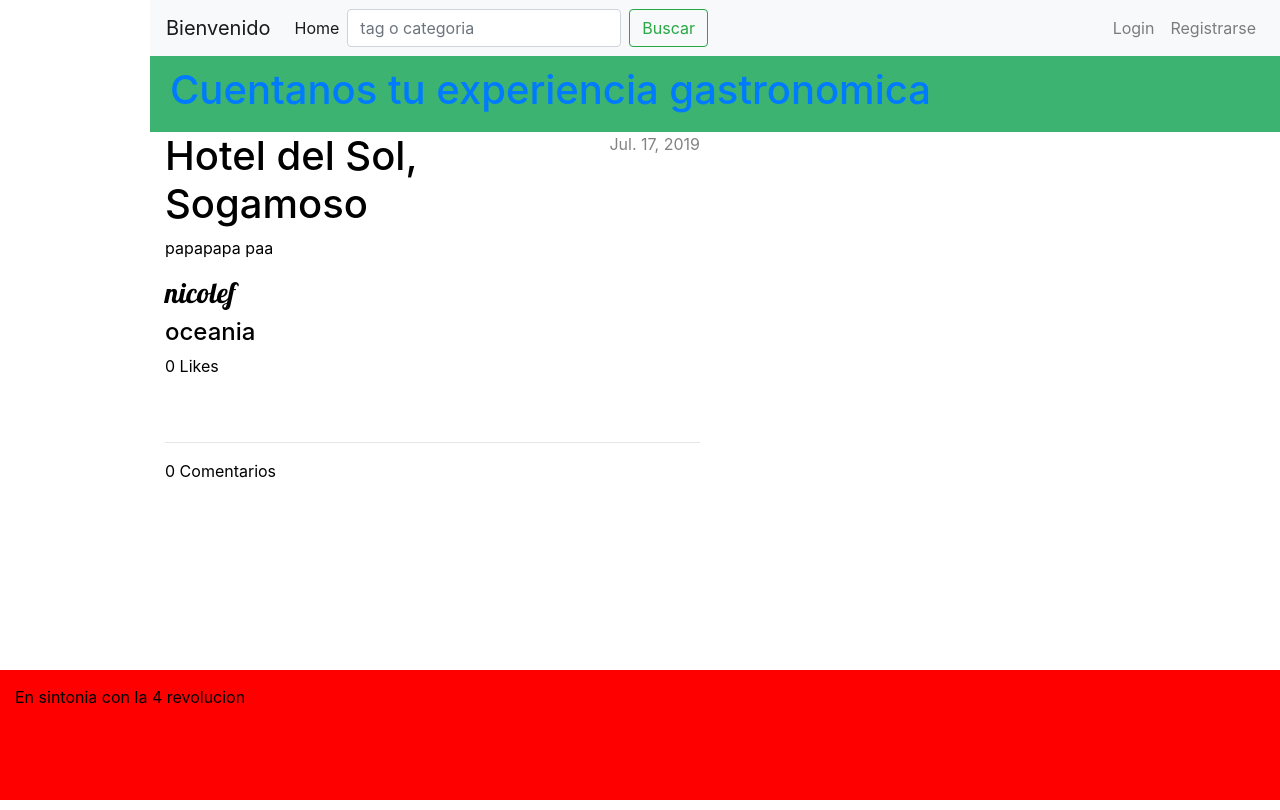
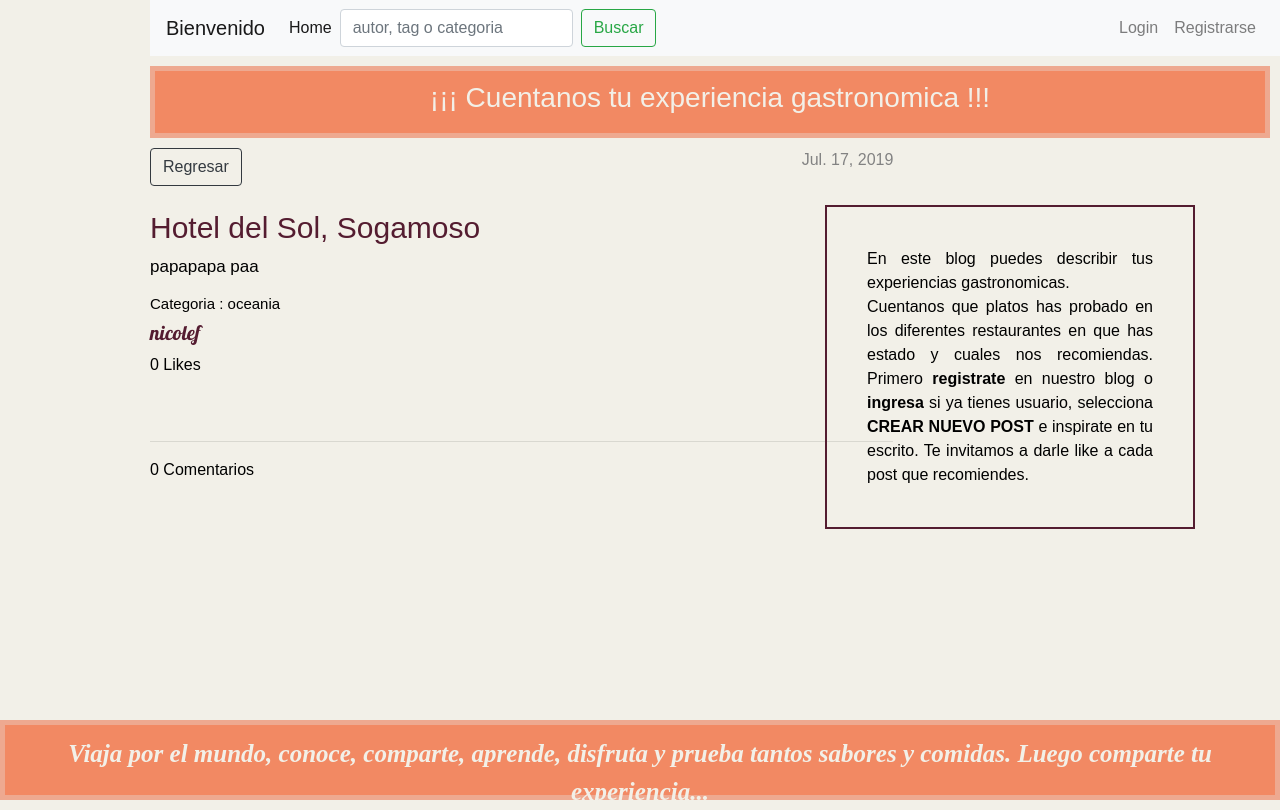
Before and after one commit to NicolefAvella/blog_Restaurante, a Django app: page /blog/post/22/ in a window 1280 px wide. Run offline with Django 3.2, Linux system fonts and the light colour scheme; data comes from the database, SQL or seed files in the repository; both versions use the stored data as it was after the commit; some libraries are stand-ins or nearby versions.

Commit message:
Agregado estilos

```diff
--- a/restaurante/forms.py
+++ b/restaurante/forms.py
@@ -14,12 +14,12 @@ class RestauranteForm(forms.ModelForm):
         }
 
 class LoginForm(forms.Form):
-	username= forms.CharField(label="usuario")
-	password = forms.CharField(label="contraseña", widget=forms.PasswordInput)
+	username= forms.CharField(label="Usuario")
+	password = forms.CharField(label="Contraseña", widget=forms.PasswordInput)
 
 class RegistrationForm(forms.ModelForm):
-    password = forms.CharField(label="contraseña", widget=forms.PasswordInput(attrs={'placeholder':'Ingrese contraseña aqui'}))
-    confirm_password = forms.CharField(label=" confirmar contraseña", widget=forms.PasswordInput(attrs={'placeholder':'Confirmar contraseña'}))
+    password = forms.CharField(label="Contraseña", widget=forms.PasswordInput(attrs={'placeholder':'Ingrese contraseña aqui'}))
+    confirm_password = forms.CharField(label=" Confirmar contraseña", widget=forms.PasswordInput(attrs={'placeholder':'Confirmar contraseña'}))
 
     class Meta:
         model = User
--- a/restaurante/static/css/style.css
+++ b/restaurante/static/css/style.css
@@ -3,22 +3,90 @@ html{
     min-height: 100%;
 }
 
+
+.titlefirst{
+
+    font-size: 28px;
+    color: #F2F0E8;
+    font-family: sans-serif;
+
+}
+
 .page-header {
-    background-color: #3CB371;
-    margin-top: 0;
-    padding: 10px 10px 10px 20px;
+
+    background-color: #F28963;
+    margin : 10px 10px 10px 0px;
+    padding: 10px 10px 10px 10px;
+    border: 5px solid #EEA990;
+    text-align: center;
+
+
 }
+
 
 
 
 body {
     padding-left: 150px;
     color: #000000;
+    margin-bottom: 150px;
+    background-color: #F2F0E8;
+    font-family: sans-serif
 }
 
-h3{
+div div .titul{
+    font-family: sans-serif;
+    font-size: 30px;
+    color: #541C30;
+}
+
+.img-thumbnail{
+
+     border: 1px solid #541C30;
+     margin : 10px 10px 10px 0px;
+}
+
+
+h2{
+    font-family: sans-serif;
+    font-size: 30px;
+    color: #541C30;
+}
+
+div div .autor, h3{
     font-family: 'Lobster', cursive;
+    color: #541C30;
+    font-size: 20px;
 }
+
+h4{
+    font-family: sans-serif;
+    font-size: 15px;
+}
+
+.texto{
+    font-family: sans-serif;
+    font-size: 17px;
+
+
+}
+
+
+
+.introdu{
+    float: right;
+    position: absolute;
+    top: 200px;
+    right:80px;
+    width: 370px;
+    padding: 40px;
+    color: black;
+    text-align: justify;
+    margin : 5px 5px 5px 5px;
+    border: 2px solid #541C30;
+}
+
+
 
 .date2 {
     float: right;
@@ -37,8 +105,14 @@ h3{
     bottom: 0;
     left: 0;
     right: 0;
-    height: 130px;
-    padding: 15px;
-    background-color: red;
-
+    height: 80px;
+    padding: 10px;
+    border: 5px solid #EEA990;
+    background-color: #F28963;
+    font-family: "Latin Modern Roman 10";
+    font-style: oblique;
+    font-size: 25px;
+    text-align: center;
+    font-weight: bold;
+    color: #F2F0E8 ;
 }
--- a/restaurante/templates/registro/register.html
+++ b/restaurante/templates/registro/register.html
@@ -4,6 +4,6 @@
 	<form method="POST">
     	{% csrf_token %}
         {{ form.as_p }}
-        <button type="submit" class="save btn btn-default">Crear</button>
+        <button type="submit" class="save btn btn-outline-dark">Crear</button>
     </form>
 {% endblock %}
--- a/restaurante/templates/restaurante/base.html
+++ b/restaurante/templates/restaurante/base.html
@@ -6,21 +6,21 @@
         <link href='//fonts.googleapis.com/css?family=Lobster&subset=latin,latin-ext' rel='stylesheet' type='text/css'>
         <link rel="stylesheet" href="{% static 'css/style.css' %}">
 
-
     </head>
     <body>
        {% include 'restaurante/navbar.html' %}
 
         <div class="page-header">
-            <h1><a href="#">Cuentanos tu experiencia gastronomica</a></h1>
+            <h1><a href="#" class="titlefirst"> ¡¡¡ Cuentanos tu experiencia gastronomica !!!</a></h1>
 
             {% if user.is_authenticated %}
-            <a href="{% url 'restaurante:post_new' %}" class="top-menu"><span class="glyphicon glyphicon-plus"></span>Crear Nuevo Post</a>
+            <a class="btn btn-warning" href="{% url 'restaurante:post_new' %}"><span class="glyphicon glyphicon-plus"></span>Crear Nuevo Post</a>
             {% endif %}
         </div>
-        <div class="content container">
+
+        <div class="content-container">
             <div class="row">
-                <div class="col-md-6">
+                <div class="col-md-8">
                 {% block content %}
                 {% endblock %}
                 <br>
@@ -28,7 +28,9 @@
             </div>
         </div>
 
-        {% include 'restaurante/footer.html' %}
+        <p class="introdu"> En este blog puedes describir tus experiencias gastronomicas. <br> Cuentanos que platos has probado en los diferentes restaurantes en que has estado y cuales nos recomiendas.
+        Primero <b> registrate </b> en nuestro blog o <b> ingresa </b> si ya tienes usuario, selecciona <b>CREAR NUEVO POST</b> e inspirate en tu escrito. Te invitamos a darle like a cada post que recomiendes. <br>
+
 
         <script src="https://code.jquery.com/jquery-3.3.1.slim.min.js" integrity="sha384-q8i/X+965DzO0rT7abK41JStQIAqVgRVzpbzo5smXKp4YfRvH+8abtTE1Pi6jizo" crossorigin="anonymous"></script>
         <script src="https://cdnjs.cloudflare.com/ajax/libs/popper.js/1.14.7/umd/popper.min.js" integrity="sha384-UO2eT0CpHqdSJQ6hJty5KVphtPhzWj9WO1clHTMGa3JDZwrnQq4sF86dIHNDz0W1" crossorigin="anonymous"></script>
@@ -38,6 +40,7 @@
         {% block js %}
         {% endblock %}
 
+        {% include 'restaurante/footer.html' %}
     </body>
 
 </html>
--- a/restaurante/templates/restaurante/footer.html
+++ b/restaurante/templates/restaurante/footer.html
@@ -1,7 +1,4 @@
-<footer class="footer text-black">
-	<div class="row">
-		<div class="col-md-4"
-		<p>En sintonia con la 4 revolucion</p>
-		</div>
-	</div>
+<footer class="footer">
+	<p>Viaja por el mundo, conoce, comparte, aprende, disfruta y prueba tantos sabores y comidas. Luego comparte tu experiencia... </p>
+
 </footer>
--- a/restaurante/templates/restaurante/navbar.html
+++ b/restaurante/templates/restaurante/navbar.html
@@ -1,4 +1,4 @@
- <nav class="navbar navbar-expand-lg navbar-light bg-light">
+<nav class="navbar navbar-expand-lg navbar-light bg-light">
   <a class="navbar-brand" href="#">Bienvenido</a>
     <button class="navbar-toggler" type="button" data-toggle="collapse" data-target="#navbarSupportedContent" aria-controls="navbarSupportedContent" aria-expanded="false" aria-label="Toggle navigation">
       <span class="navbar-toggler-icon"></span>
@@ -10,7 +10,7 @@
           <a class="nav-link" href="{% url 'restaurante:post_restaurant' %}">Home <span class="sr-only">(current)</span></a>
         </li>
         <form class="form-inline my-2 my-lg-0">
-            <input class="form-control mr-sm-2" type="search" placeholder="tag o categoria" aria-label="Search" name='q'>
+            <input class="form-control mr-sm-2" type="search" placeholder="autor, tag o categoria" aria-label="Search" name='q'>
             <button class="btn btn-outline-success my-2 my-sm-0" type="submit">Buscar</button>
         </form>
       </ul>
--- a/restaurante/templates/restaurante/post_detail.html
+++ b/restaurante/templates/restaurante/post_detail.html
@@ -8,12 +8,17 @@
             </div>
         {% endif %}
         {% if request.user == post.autor or user.is_superuser %}
-        <a class="btn btn-default" href="{% url 'restaurante:post_edit' pk=post.pk %}"><span class="glyphicon glyphicon-pencil">Editar</span></a>
+        <a class="btn btn-outline-dark" href="{% url 'restaurante:post_edit' pk=post.pk %}"><span class="glyphicon glyphicon-pencil">Editar</span></a>
         {% endif %}
-        <h1>{{ post.titulo }}</h1>
-        <p>{{ post.texto|linebreaksbr }}</p>
+
+        <a class="btn btn btn-outline-dark" href="{% url 'restaurante:post_restaurant' %}">Regresar <span class="sr-only">(current)</span></a>
+
+        <br><br>
+        <h2>{{ post.titulo }}</h2>
+        <p class="texto">{{ post.texto|linebreaksbr }}</p>
+        <h4>Categoria : {{ post.categoria }}</h4>
         <h3>{{ post.autor }}</h3>
-        <h4>{{ post.categoria }}</h4>
+
 
         <div id="like-section">
             {% include 'restaurante/like_section.html' %}
--- a/restaurante/templates/restaurante/post_edit.html
+++ b/restaurante/templates/restaurante/post_edit.html
@@ -4,7 +4,7 @@
     <h1>Nuevo post</h1>
     <form method="POST" class="post-form">{% csrf_token %}
         {{ form.as_p }}
-        <button type="submit" class="btn btn-oulined-success">Guardar</button>
+        <button type="submit" class="btn btn-outline-dark">Guardar</button>
     </form>
 {% endblock %}
 
--- a/restaurante/templates/restaurante/registro.html
+++ b/restaurante/templates/restaurante/registro.html
@@ -5,7 +5,7 @@
     	{% csrf_token %}
         {{ form.as_p }}
 
-        <button type="submit" class="save btn btn-default">Ingresar</button>
+        <button type="submit" class="save btn btn-outline-dark">Ingresar</button>
     </form>
 {% endblock %}
 
```
Also changed, not shown: restaurante/templates/restaurante/post_restaurant.html (+5 -4 lines), db.sqlite3.
